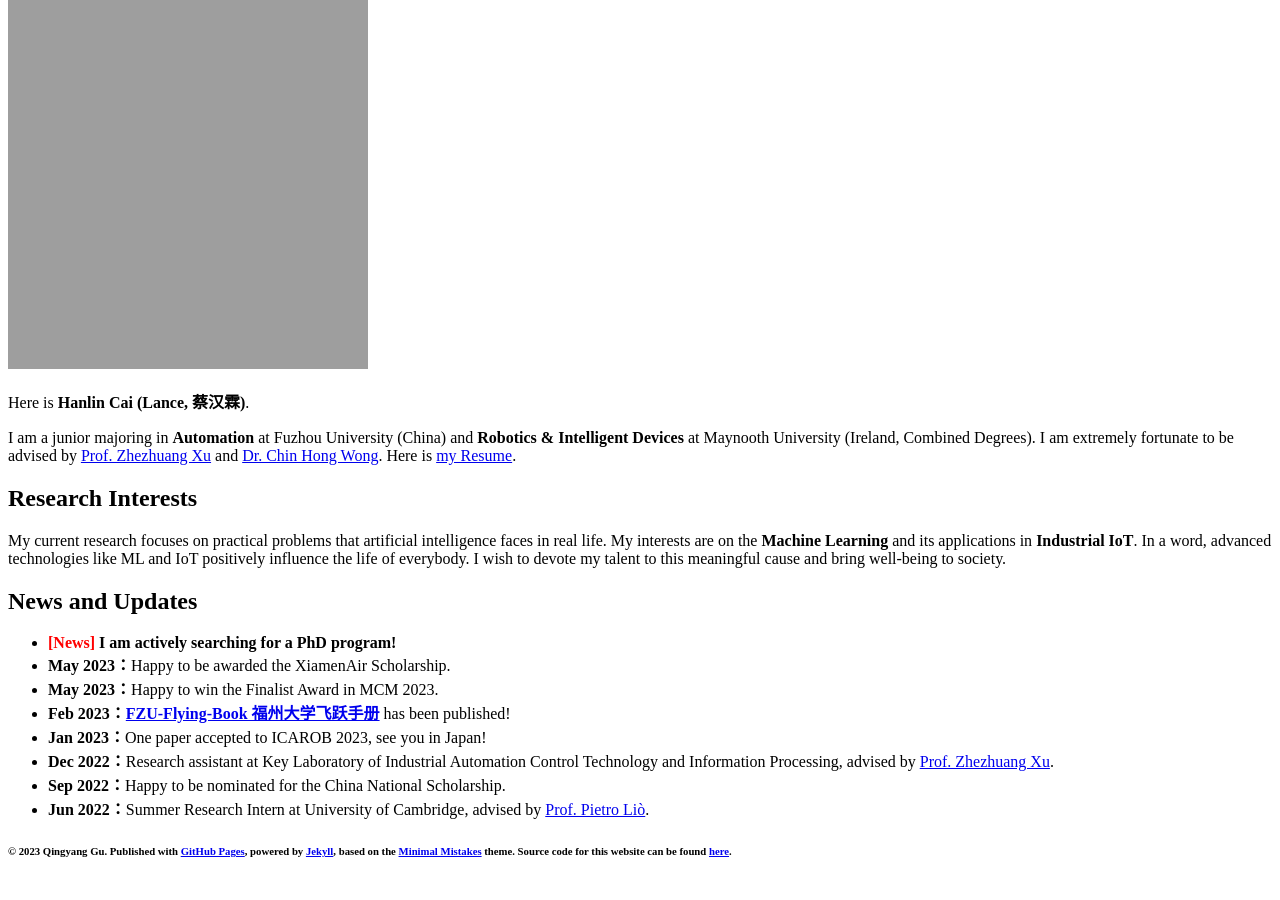
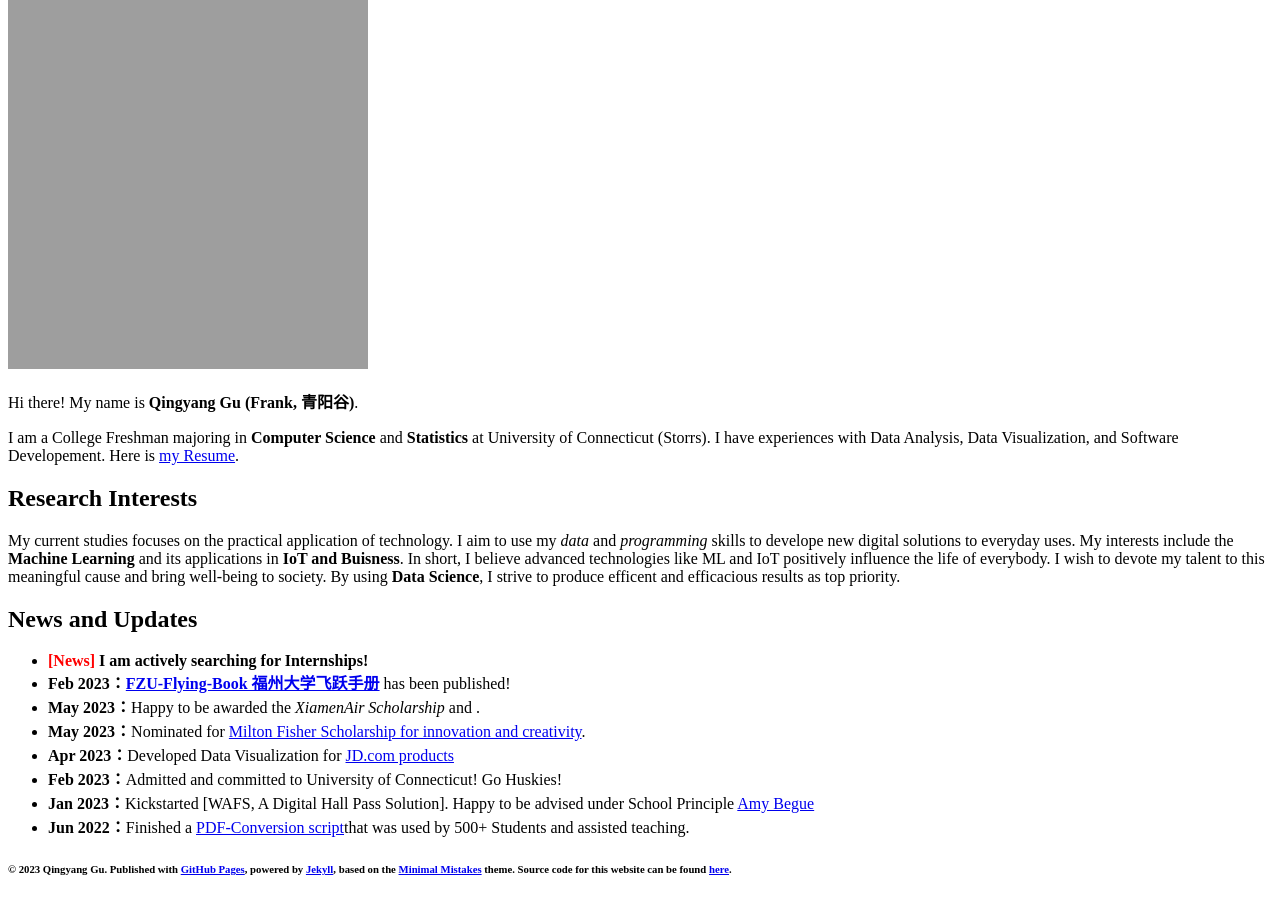
Before and after one commit to frankqgu/frankqgu.github.io, a Jekyll site: the page built from index.md, in a window 1280 px wide and 900 px high, scrolled down 710 px. Built offline with Jekyll 4.4.1, drawn with Linux system fonts in a browser that asks for light colours; nearby versions of some CDN libraries; comment, search, counter and statistics services are not loaded; our own code applies the rules of GitHub Pages for plain Markdown files.

Commit message:
Update index.md

```diff
--- a/index.md
+++ b/index.md
@@ -6,21 +6,21 @@ layout: page
 
 <img src="https://frankqgu.github.io/frankg.jpg" class="floatpic" width="360" height="480">
 
-Here is **Hanlin Cai (Lance, 蔡汉霖)**.
+Hi there! My name is **Qingyang Gu (Frank, 青阳谷)**.
 
-I am a junior majoring in **Automation** at Fuzhou University (China) and **Robotics & Intelligent Devices** at Maynooth University (Ireland, Combined Degrees). I am extremely fortunate to be advised by [Prof. Zhezhuang Xu](https://dqxy.fzu.edu.cn/info/1102/3547.htm) and [Dr. Chin Hong Wong](https://www.researchgate.net/profile/Chin-Hong-Wong). Here is [my Resume](https://caihanlin.com/file/Resume-HanlinCAI.pdf).
+I am a College Freshman majoring in **Computer Science** and **Statistics** at University of Connecticut (Storrs). I have experiences with Data Analysis, Data Visualization, and Software Developement. Here is [my Resume](https://caihanlin.com/file/Resume-HanlinCAI.pdf).
 
 ## Research Interests
 
-My current research focuses on practical problems that artificial intelligence faces in real life. My interests are on the **Machine Learning** and its applications in **Industrial IoT**. In a word, advanced technologies like ML and IoT positively influence the life of everybody.  I wish to devote my talent to this meaningful cause and bring well-being to society.
+My current studies focuses on the practical application of technology. I aim to use my *data* and *programming* skills to develope new digital solutions to everyday uses. My interests include the **Machine Learning** and its applications in **IoT and Buisness**. In short, I believe advanced technologies like ML and IoT positively influence the life of everybody. I wish to devote my talent to this meaningful cause and bring well-being to society. By using **Data Science**, I strive to produce efficent and efficacious results as top priority.
 
 ## News and Updates
 
-- **<font color='red'>[News]</font> I am actively searching for a PhD program!**
-- **May 2023：**Happy to be awarded the XiamenAir Scholarship.
-- **May 2023：**Happy to win the Finalist Award in MCM 2023.
+- **<font color='red'>[News]</font> I am actively searching for Internships!**
 - **Feb 2023：**[**FZU-Flying-Book 福州大学飞跃手册**](https://fzu-fly.online/) has been published!
-- **Jan 2023：**One paper accepted to ICAROB 2023, see you in Japan!
-- **Dec 2022：**Research assistant at Key Laboratory of Industrial Automation Control Technology and Information Processing, advised by [Prof. Zhezhuang Xu](https://dqxy.fzu.edu.cn/en/info/1009/1072.htm).
-- **Sep 2022：**Happy to be nominated for the China National Scholarship.
-- **Jun 2022：**Summer Research Intern at University of Cambridge, advised by [Prof. Pietro Liò](https://www.cl.cam.ac.uk/~pl219/ ).
+- **May 2023：**Happy to be awarded the *XiamenAir Scholarship* and .
+- **May 2023：**Nominated for [Milton Fisher Scholarship for innovation and creativity](https://mfscholarship.org/).
+- **Apr 2023：**Developed Data Visualization for [JD.com products](https://github.com/frankqgu/Data-Visualization-JD.com)
+- **Feb 2023：**Admitted and committed to University of Connecticut! Go Huskies!
+- **Jan 2023：**Kickstarted [WAFS, A Digital Hall Pass Solution]. Happy to be advised under School Principle [Amy Begue](https://www.colchesterct.org/district/staff_directories/b_a_staff)
+- **Jun 2022：**Finished a [PDF-Conversion script](https://github.com/frankqgu/pdf-script)that was used by 500+ Students and assisted teaching.
```
